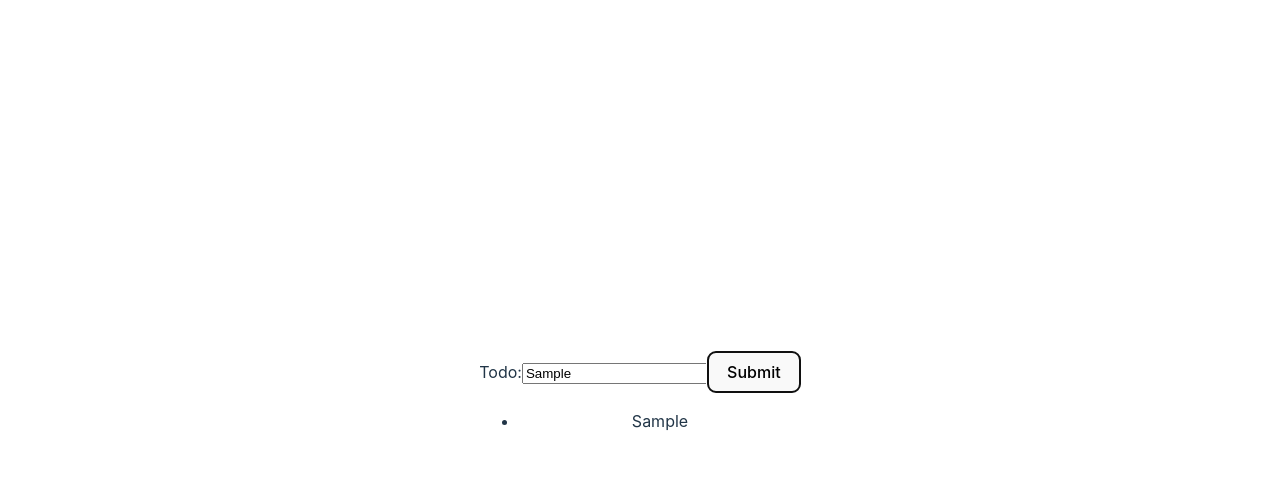
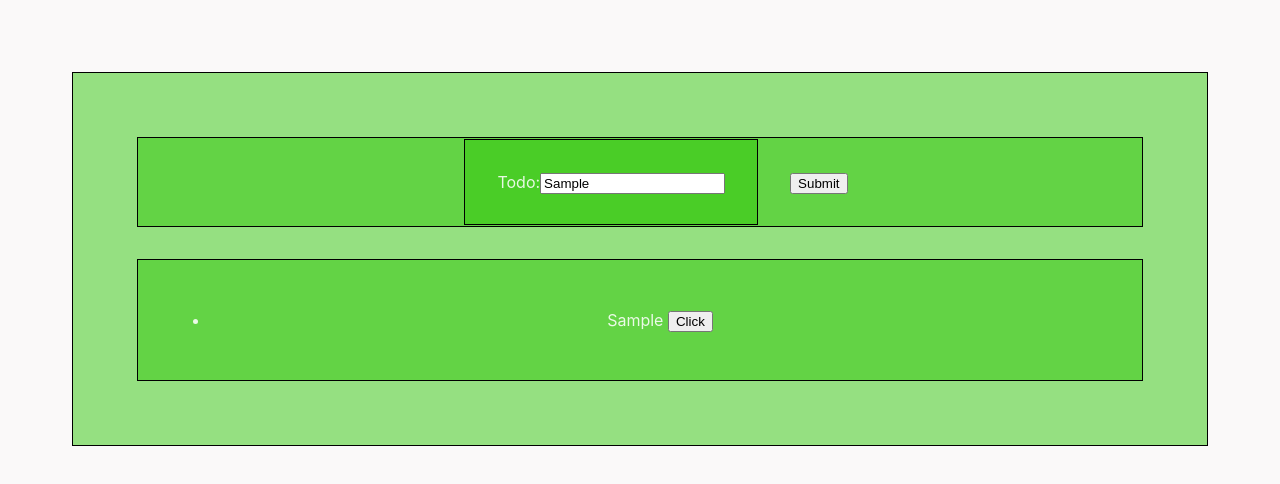
Before and after one commit to ratrateroo/Reviewing-React-Context, a React (Vite) app in the folder react-context-prop-drilling/: page / in a window 1280 px wide. Both pictures are taken after typing "Sample" into the empty fields and a click on the button "Submit". Shown: the top 484 px of the page. Built offline with nearby package versions, Linux system fonts and the light colour scheme.

Commit message:
added todo handler

```diff
--- a/react-context-prop-drilling/src/App.css
+++ b/react-context-prop-drilling/src/App.css
@@ -41,7 +41,13 @@
   color: #888;
 }
 
+.app,
 .display,
-.input {
+.input,
+.label {
   box-sizing: border-box;
+  margin: 2rem;
+  padding: 2rem;
+  background-color: rgb(50, 200, 10, 0.5);
+  border: 1px solid black;
 }
--- a/react-context-prop-drilling/src/App.jsx
+++ b/react-context-prop-drilling/src/App.jsx
@@ -1,5 +1,5 @@
 import { useState } from "react";
-import reactLogo from "./assets/react.svg";
+
 import "./App.css";
 import InputContainer from "./components/InputContainer";
 import DisplayContainer from "./components/DisplayContainer";
@@ -12,12 +12,16 @@ function App() {
     setTodos(todoList);
   };
 
+  const removeTodoHandler = (index) => {
+    const todoList = [...todos];
+    delete todoList[index];
+    setTodos(todoList);
+  };
+
   return (
-    <div className="App">
-      <div className="card">
-        <InputContainer addTodoHandler={addTodoHandler} />
-        <DisplayContainer todos={todos} />
-      </div>
+    <div className="app">
+      <InputContainer addTodoHandler={addTodoHandler} />
+      <DisplayContainer todos={todos} removeTodoHandler={removeTodoHandler} />
     </div>
   );
 }
--- a/react-context-prop-drilling/src/components/DisplayContainer.jsx
+++ b/react-context-prop-drilling/src/components/DisplayContainer.jsx
@@ -1,14 +1,27 @@
 import { useState } from "react";
 
-const DisplayContainer = ({ todos }) => {
+const DisplayContainer = ({ todos, removeTodoHandler }) => {
   console.log(todos);
   return (
     <>
       <div className="display">
         <ul>
-          {todos.map((todo) => {
-            return <li>{todo.text}</li>;
-          })}
+          {todos
+            ? todos.map((todo, index) => {
+                return (
+                  <li>
+                    {todo.text}{" "}
+                    <button
+                      onClick={() => {
+                        removeTodoHandler(index);
+                      }}
+                    >
+                      Click
+                    </button>
+                  </li>
+                );
+              })
+            : null}
         </ul>
       </div>
     </>
--- a/react-context-prop-drilling/src/components/InputContainer.jsx
+++ b/react-context-prop-drilling/src/components/InputContainer.jsx
@@ -6,10 +6,11 @@ const InputContainer = ({ addTodoHandler }) => {
   const submitHandler = () => {
     addTodoHandler(todo);
   };
+  console.log(todo);
   return (
     <>
       <div className={"input"}>
-        <label>
+        <label className="label">
           Todo:
           <input
             // value={todo.text}
--- a/react-context-prop-drilling/src/index.css
+++ b/react-context-prop-drilling/src/index.css
@@ -5,7 +5,7 @@
 
   color-scheme: light dark;
   color: rgba(255, 255, 255, 0.87);
-  background-color: #242424;
+  background-color: #faf9f9;
 
   font-synthesis: none;
   text-rendering: optimizeLegibility;
@@ -14,7 +14,7 @@
   -webkit-text-size-adjust: 100%;
 }
 
-a {
+/* a {
   font-weight: 500;
   color: #646cff;
   text-decoration: inherit;
@@ -66,4 +66,4 @@ button:focus-visible {
   button {
     background-color: #f9f9f9;
   }
-}
+} */
```
